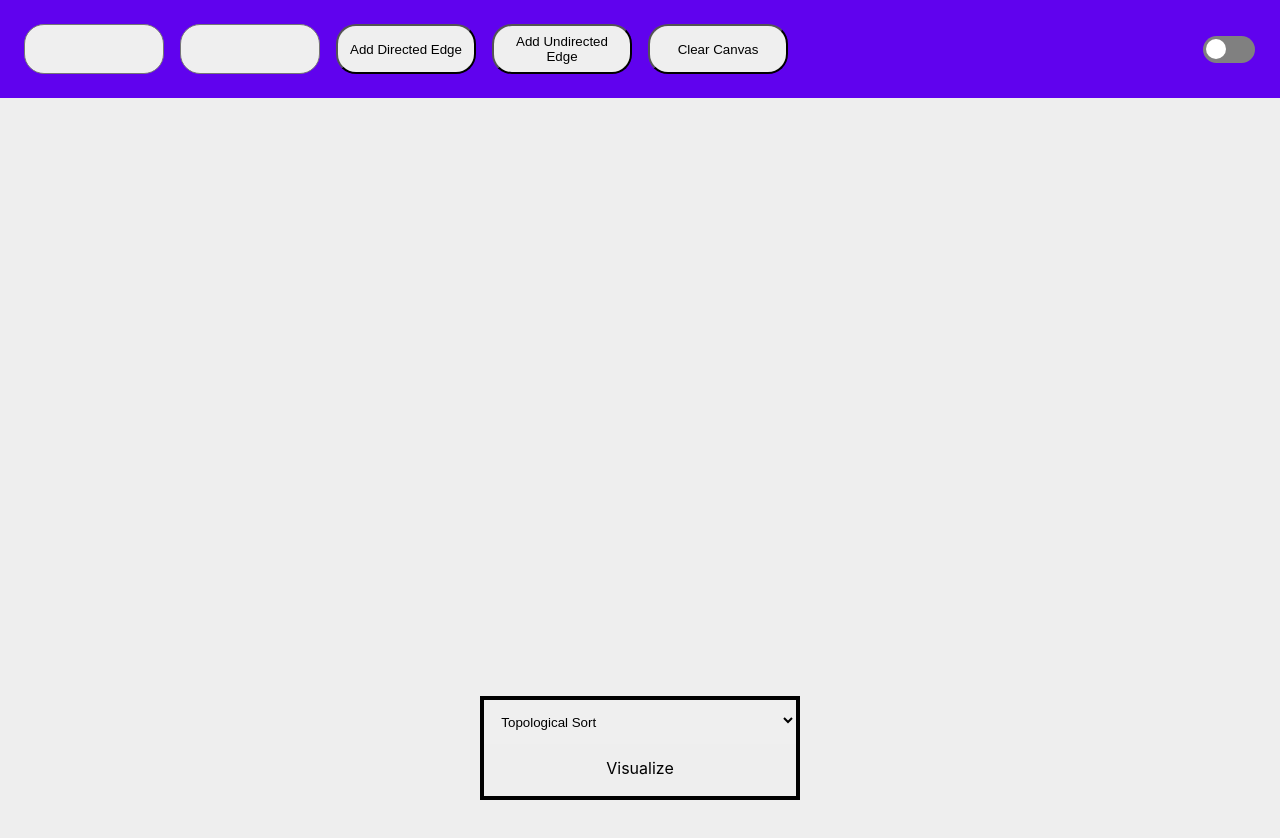
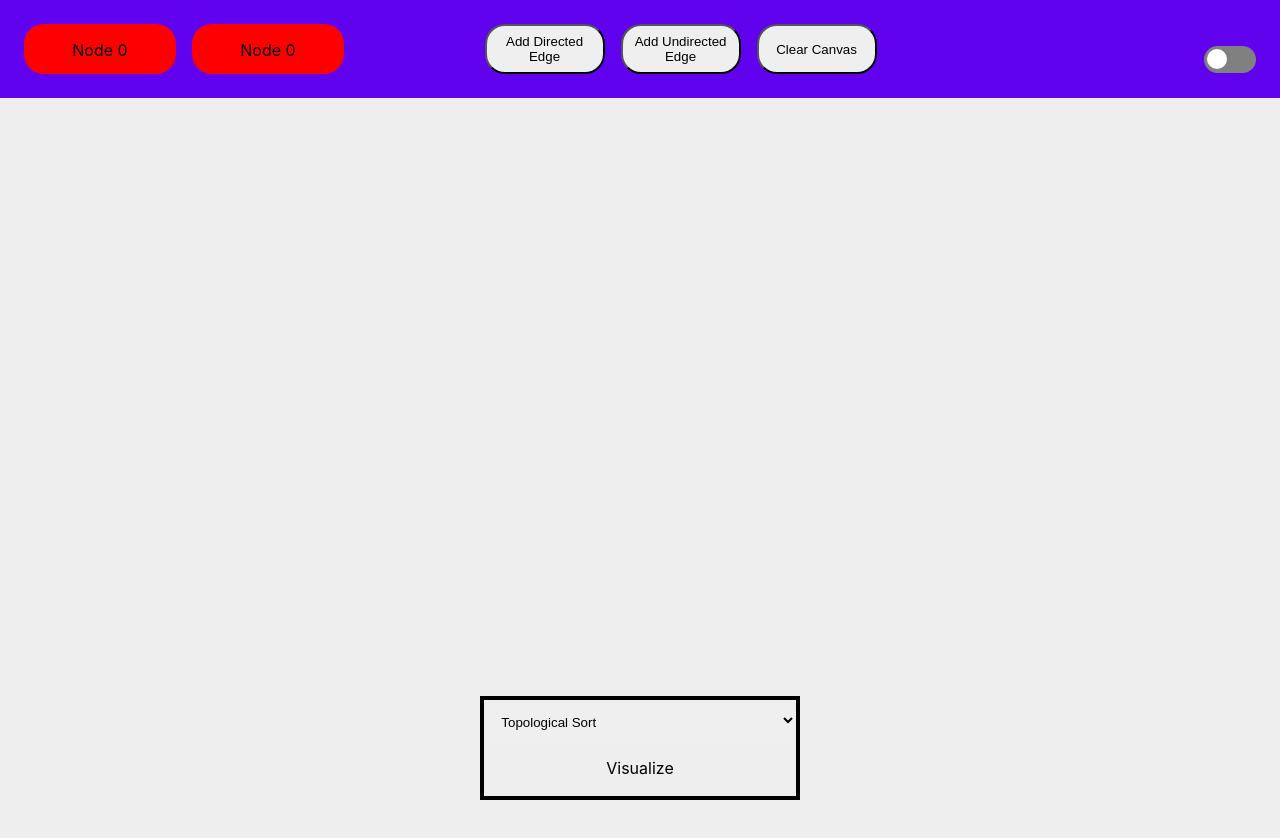
Before and after one commit to Jatinmanav/graph-algorithm-visualizer, a React (Create React App) app: page / in a window 1280 px wide. Shown: the top 838 px of the page. Built offline with nearby package versions, Linux system fonts and the light colour scheme.

Commit message:
update dropdown menu

```diff
--- a/src/components/Dropdown.tsx
+++ b/src/components/Dropdown.tsx
@@ -1,4 +1,4 @@
-import React from "react";
+import React, { useState } from "react";
 import node from "../types/node";
 
 type AppProps = {
@@ -8,8 +8,17 @@ type AppProps = {
 };
 
 const Dropdown = ({ nodeList, count, setNode }: AppProps) => {
+  const [open, setOpen] = useState<Boolean>(false);
+
+  const handleClick = (event: React.MouseEvent<HTMLDivElement>) => {
+    event.preventDefault();
+    setOpen(!open);
+  };
+
   return (
-    <div className="dropdown-container">
+    <div className="dropdown-container" onClick={handleClick}>
+      <p className="dropdown-button">Node {count}</p>
+      {open ? (
         <ul className="dropdown-ul">
           {nodeList.map((item) => {
             if (item.count !== count) {
@@ -19,6 +28,9 @@ const Dropdown = ({ nodeList, count, setNode }: AppProps) => {
             }
           })}
         </ul>
+      ) : (
+        <React.Fragment />
+      )}
     </div>
   );
 };
--- a/src/components/Header.tsx
+++ b/src/components/Header.tsx
@@ -5,10 +5,11 @@ import "../styles/Header.scss";
 import node from "../types/node";
 import edge from "../types/edge";
 import canvasProvider from "../types/canvasProvider";
+import Dropdown from "./Dropdown";
 
 const Header = () => {
-  const [source, setSource] = useState<string>("");
-  const [target, setTarget] = useState<string>("");
+  const [source, setSource] = useState<number>(0);
+  const [target, setTarget] = useState<number>(0);
   const { nodeList, addEdge, clearNodes } = useContext(AdjacencyListContext);
   const { canvas, context } = useContext<canvasProvider>(CanvasContext);
 
@@ -23,19 +24,19 @@ const Header = () => {
     }
   };
 
-  const handleSourceChange = (event: React.FormEvent<HTMLSelectElement>) => {
-    setSource((event.target as HTMLSelectElement).value);
-  };
+  // const handleSourceChange = (event: React.FormEvent<HTMLSelectElement>) => {
+  //   setSource((event.target as HTMLSelectElement).value);
+  // };
 
-  const handleTargetChange = (event: React.FormEvent<HTMLSelectElement>) => {
-    setTarget((event.target as HTMLSelectElement).value);
-  };
+  // const handleTargetChange = (event: React.FormEvent<HTMLSelectElement>) => {
+  //   setTarget((event.target as HTMLSelectElement).value);
+  // };
 
   const handleNewDirectedEdge = (event: React.FormEvent<HTMLButtonElement>) => {
     event.preventDefault();
     if (context && canvas) {
-      let sourceNum: number = +source;
-      let targetNum: number = +target;
+      let sourceNum: number = source;
+      let targetNum: number = target;
       let sourceNode: node | null = null;
       let targetNode: node | null = null;
       for (let itr of nodeList) {
@@ -61,8 +62,8 @@ const Header = () => {
   ) => {
     event.preventDefault();
     if (context && canvas) {
-      let sourceNum: number = +source;
-      let targetNum: number = +target;
+      let sourceNum: number = source;
+      let targetNum: number = target;
       let sourceNode: node | null = null;
       let targetNode: node | null = null;
       for (let itr of nodeList) {
@@ -100,7 +101,9 @@ const Header = () => {
 
   return (
     <header className="navbar">
-      <select
+      <Dropdown nodeList={nodeList} count={source} setNode={setSource} />
+      <Dropdown nodeList={nodeList} count={target} setNode={setTarget} />
+      {/* <select
         value={source}
         onChange={handleSourceChange}
         className="source-node dropdown"
@@ -131,7 +134,7 @@ const Header = () => {
             return <React.Fragment key={Math.random() * 100} />;
           }
         })}
-      </select>
+      </select> */}
       <button
         className="add-edge-one header-button"
         onClick={handleNewDirectedEdge}
--- a/src/styles/Header.scss
+++ b/src/styles/Header.scss
@@ -20,14 +20,33 @@ $large: 1024px;
   grid-template-rows: 50px;
   column-gap: 1em;
   row-gap: 1em;
+
   @media screen and (max-width: $small) {
     grid-template-columns: repeat(3, 1fr);
     grid-template-rows: repeat(2, 50px);
   }
+
   @media screen and (max-width: $medium) {
     grid-template-columns: repeat(3, 1fr);
     grid-template-rows: 50px;
   }
+}
+
+.dropdown-container {
+  background-color: red;
+  border-radius: 20px;
+  padding: 1em;
+  text-align: center;
+
+  @media screen and (min-width: $medium) {
+    min-width: 120px;
+  }
+}
+
+.dropdown-button {
+  height: 100%;
+  width: 100%;
+  margin: auto;
 }
 
 .dropdown {
@@ -45,10 +64,12 @@ $large: 1024px;
 
 .source-node {
   grid-column: 1 / 3;
+
   @media screen and (max-width: $small) {
     grid-column: 1;
     grid-row: 1;
   }
+
   @media screen and (max-width: $medium) {
     grid-column: 1;
     grid-row: 1;
@@ -57,10 +78,12 @@ $large: 1024px;
 
 .target-node {
   grid-column: 3 / 5;
+
   @media screen and (max-width: $small) {
     grid-column: 2;
     grid-row: 1;
   }
+
   @media screen and (max-width: $medium) {
     grid-column: 2;
     grid-row: 1;
@@ -70,6 +93,7 @@ $large: 1024px;
 .header-button {
   height: 50px;
   border-radius: 20px;
+
   @media screen and (min-width: $medium) {
     min-width: 120px;
   }
@@ -77,10 +101,12 @@ $large: 1024px;
 
 .add-edge-one {
   grid-column: 5 / 7;
+
   @media screen and (max-width: $small) {
     grid-column: 1;
     grid-row: 2;
   }
+
   @media screen and (max-width: $medium) {
     grid-column: 1;
     grid-row: 2;
@@ -89,10 +115,12 @@ $large: 1024px;
 
 .add-edge-two {
   grid-column: 7 / 9;
+
   @media screen and (max-width: $small) {
     grid-column: 2;
     grid-row: 2;
   }
+
   @media screen and (max-width: $medium) {
     grid-column: 2;
     grid-row: 2;
@@ -101,10 +129,12 @@ $large: 1024px;
 
 .clear-canvas {
   grid-column: 9 / 11;
+
   @media screen and (max-width: $small) {
     grid-column: 3;
     grid-row: 2;
   }
+
   @media screen and (max-width: $medium) {
     grid-column: 3;
     grid-row: 2;
@@ -114,14 +144,17 @@ $large: 1024px;
 .toggle-container {
   grid-column: 16;
   grid-row: 1;
+
   @media screen and (max-width: $small) {
     grid-column: 3;
     grid-row: 1;
   }
+
   @media screen and (max-width: $medium) {
     grid-column: 3;
     grid-row: 1;
   }
+
   margin: auto;
 }
 
@@ -154,11 +187,11 @@ $large: 1024px;
   transition: 0.3s;
 }
 
-.toggle-switch:checked + .toggle-label {
+.toggle-switch:checked+.toggle-label {
   background: var(--color-headings);
 }
 
-.toggle-switch:checked + .toggle-label:after {
+.toggle-switch:checked+.toggle-label:after {
   left: calc(100% - 5px);
   transform: translateX(-100%);
 }
```
Lines whose indentation alone changed are shown as unchanged.
